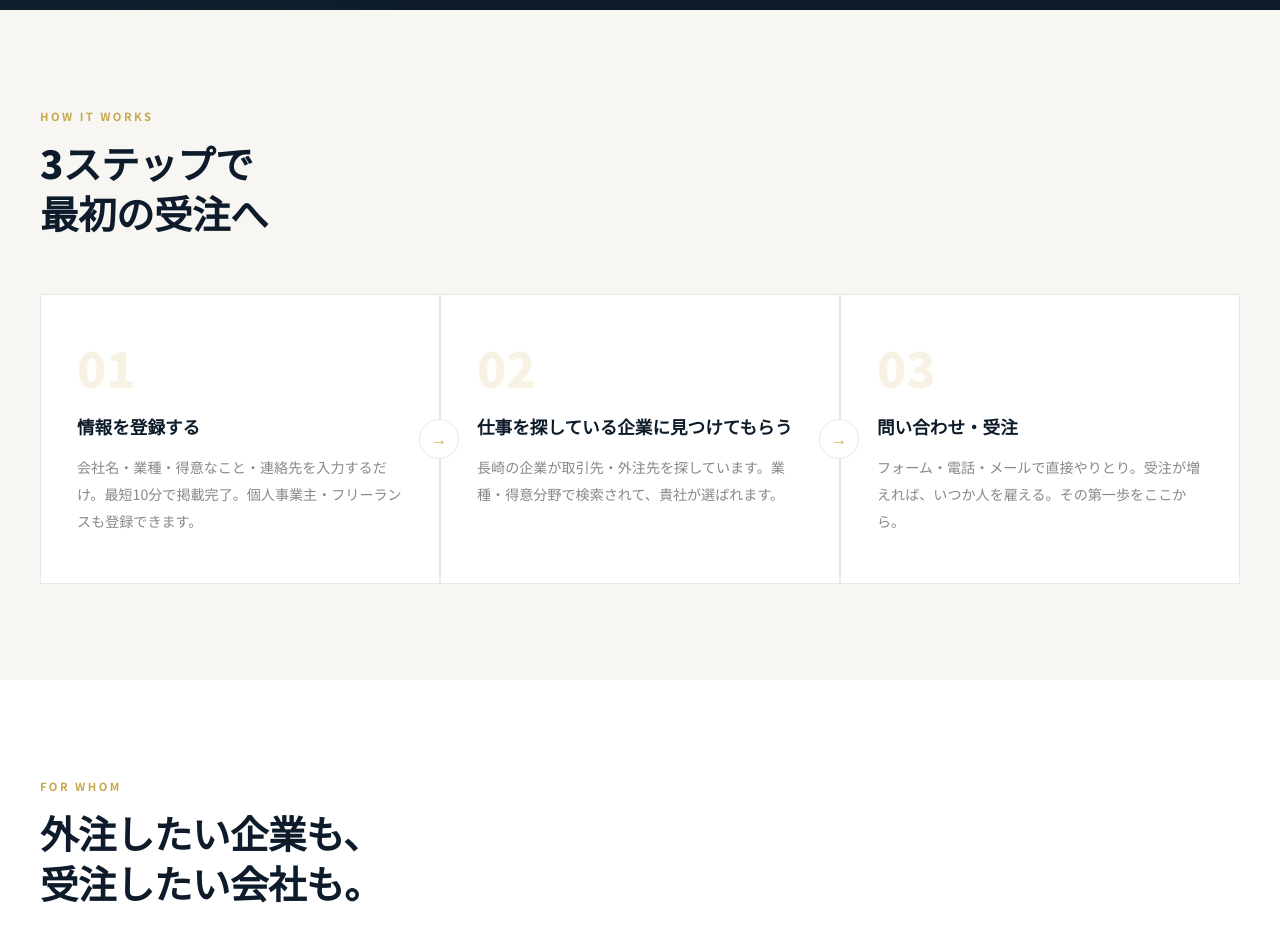
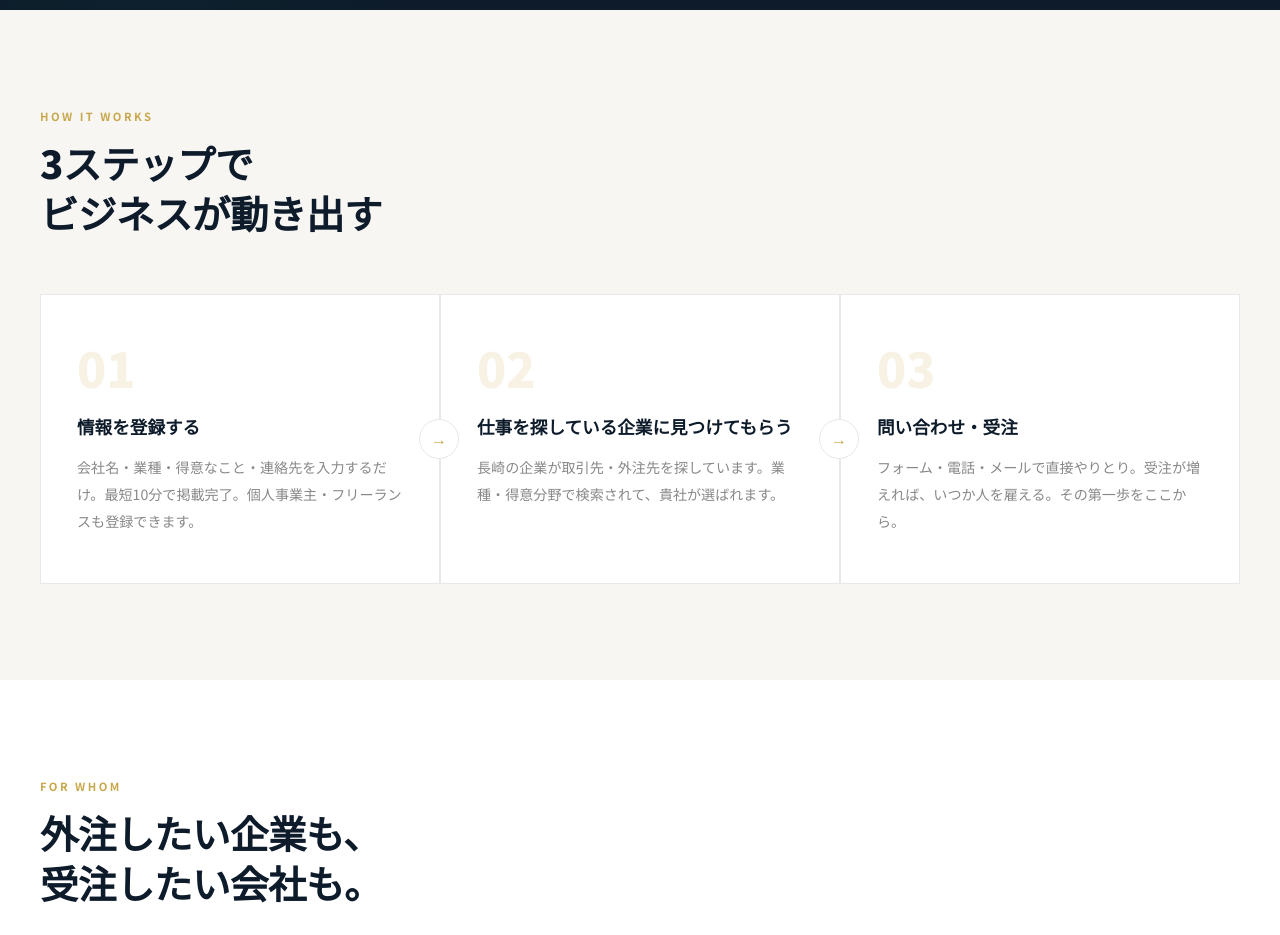
Before and after one commit to 21125342kk-cloud/kokokara-saiyo, a website: page index.html in a window 1280 px wide. Shown: the part 1060-1995 px from the top of the page. Drawn offline with Linux system fonts and the light colour scheme.

Commit message:
index: HOW IT WORKSの見出しを元に戻す

```diff
--- a/index.html
+++ b/index.html
@@ -110,7 +110,7 @@
 <section class="how">
   <div class="sec">
     <span class="tag">HOW IT WORKS</span>
-    <h2 class="sec-title">3ステップで<br>最初の受注へ</h2>
+    <h2 class="sec-title">3ステップで<br>ビジネスが動き出す</h2>
     <div class="steps">
       <div class="step">
         <div class="step-num">01</div>
```
